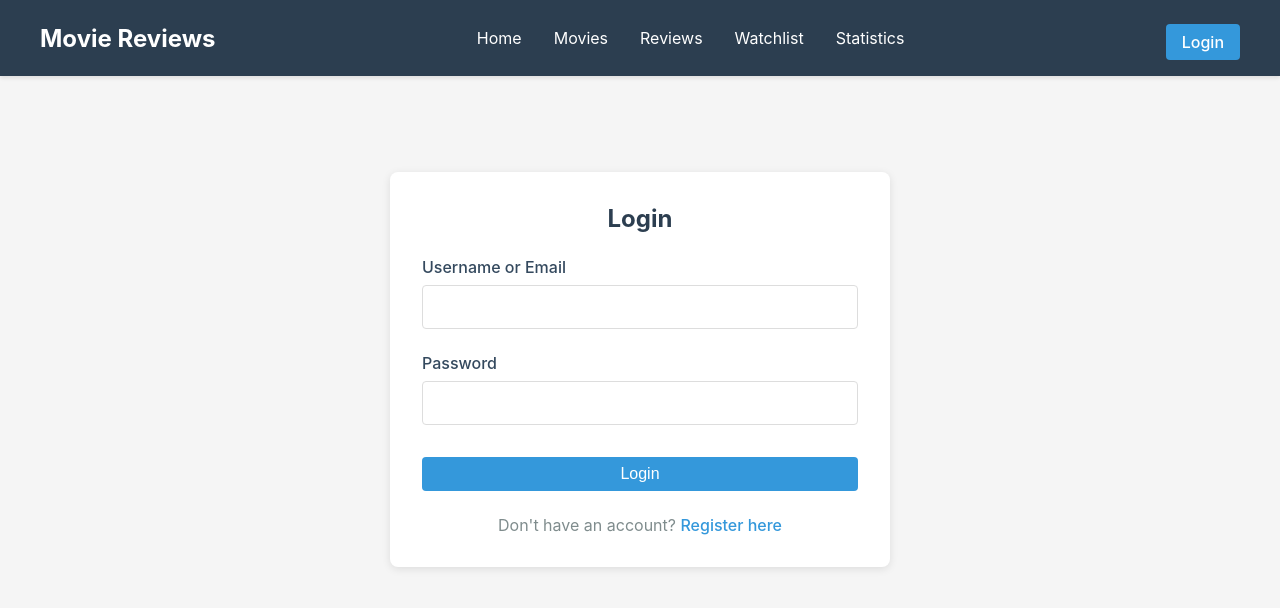
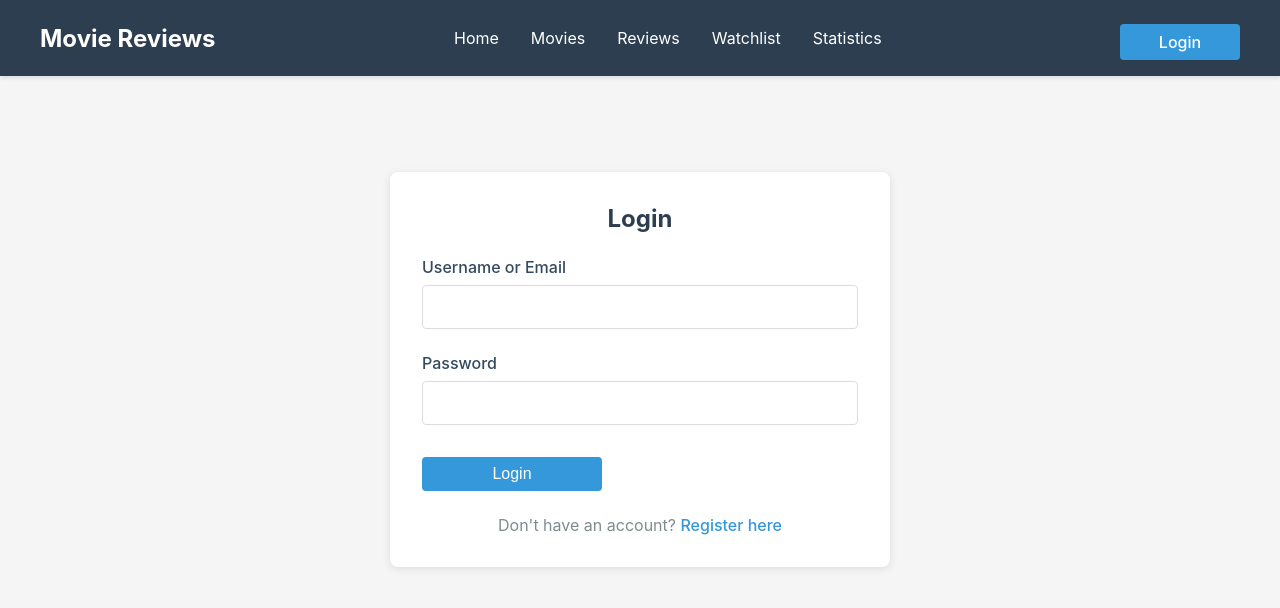
Before and after one commit to mbundhun/movie-website, a React (Create React App) app in the folder frontend/: page /login in a window 1280 px wide. Shown: the top 608 px of the page. Built offline with nearby package versions, Linux system fonts and the light colour scheme; no server answers.

Commit message:
fixed button sizes

```diff
--- a/frontend/src/App.css
+++ b/frontend/src/App.css
@@ -50,10 +50,16 @@ nav {
 }
 
 .btn {
-  padding: 0.5rem 1rem;
+  padding: 0.5rem 1.5rem;
   border-radius: 4px;
   font-size: 1rem;
   transition: all 0.2s;
+  min-width: 120px;
+  max-width: 180px;
+  white-space: nowrap;
+  text-align: center;
+  display: inline-block;
+  box-sizing: border-box;
 }
 
 .btn-primary {
--- a/frontend/src/pages/Movies.css
+++ b/frontend/src/pages/Movies.css
@@ -108,4 +108,9 @@
 
 .movie-actions .btn {
   width: 100%;
+  max-width: 100%; /* Override max-width for full-width buttons in cards */
 }
+
+.page-header .btn {
+  flex-shrink: 0; /* Prevent button from shrinking */
+}
--- a/frontend/src/pages/Movies.js
+++ b/frontend/src/pages/Movies.js
@@ -108,7 +108,7 @@ const Movies = () => {
           </button>
         ) : (
           <button className="btn btn-primary" onClick={() => navigate('/login')}>
-            Login to Add Movie
+            Add Movie
           </button>
         )}
       </div>
```
Also changed, not shown: 1 other file (tests, documents, lock files or other folders).
